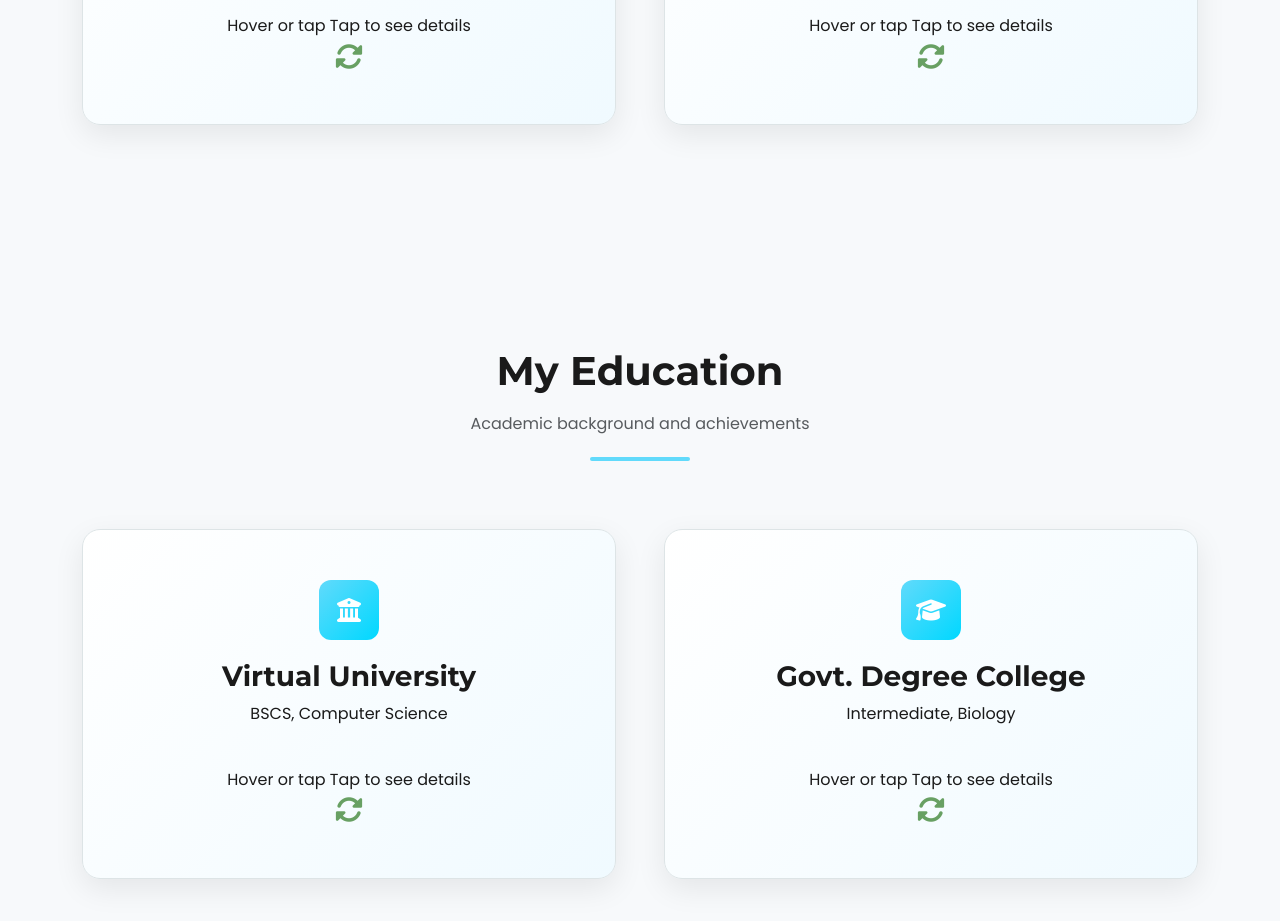
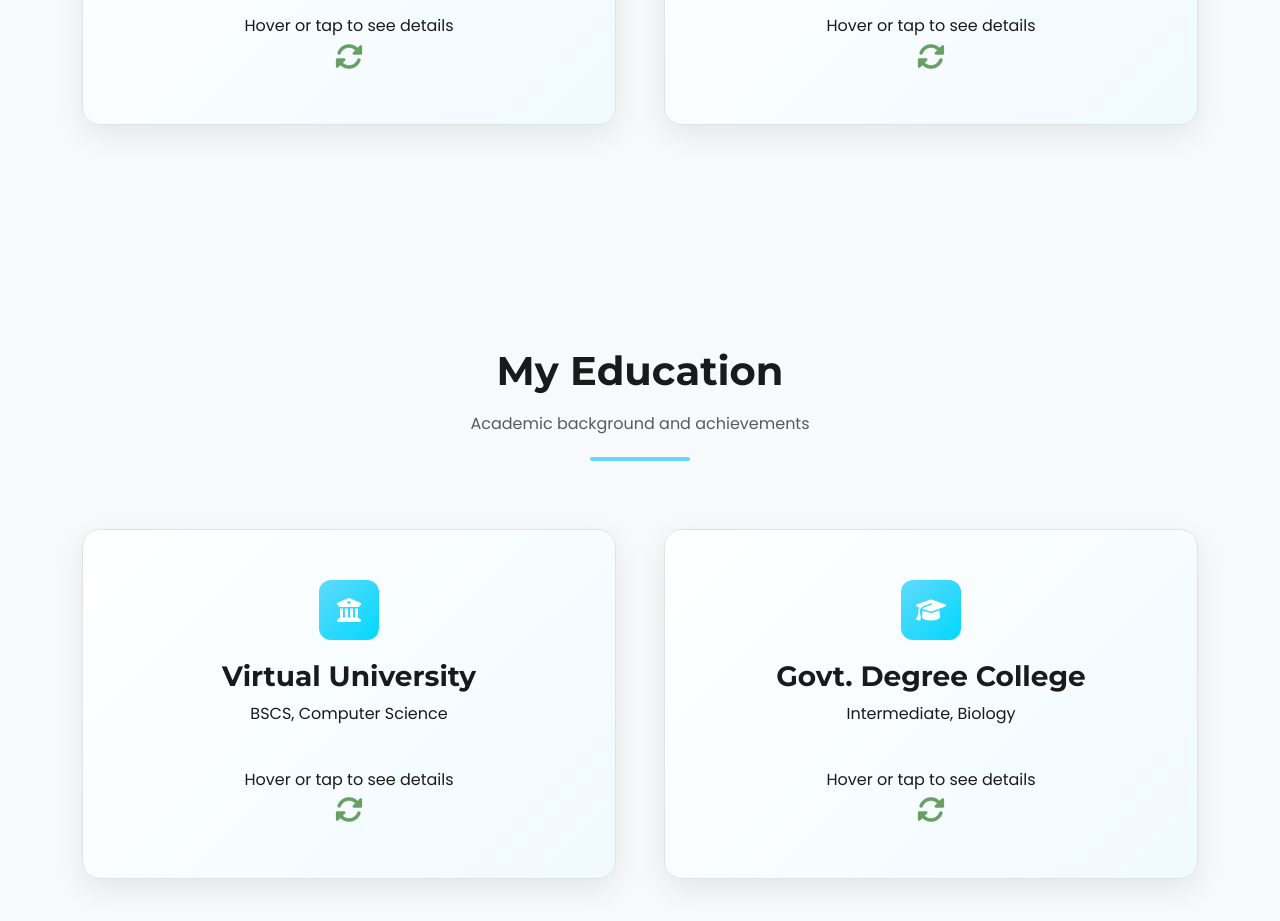
Before and after one commit to AnilaAnilaN/My-Portfolio, a plain HTML site: page index.html in a window 1280 px wide. Shown: the part 3179-4100 px from the top of the page. Drawn offline with nearby package versions, Linux system fonts and the light colour scheme.

Commit message:
fix a little typo

```diff
--- a/index.html
+++ b/index.html
@@ -363,7 +363,7 @@
                                 <h3>Fruit Memory Match Game</h3>
                                 <p>Browser-Based Game</p>
                                 <div class="mt-4">
-                                    <p class="mb-1">Hover or tap Tap to see details</p>
+                                    <p class="mb-1">Hover or tap to see details</p>
                                     <i class="fas fa-sync-alt fs-3 text-primary"></i>
                                 </div>
                             </div>
@@ -401,7 +401,7 @@
                                 <h3>Real-time Chat App</h3>
                                 <p>Ongoing Development</p>
                                 <div class="mt-4">
-                                    <p class="mb-1">Hover or tap Tap to see details</p>
+                                    <p class="mb-1">Hover or tap to see details</p>
                                     <i class="fas fa-sync-alt fs-3 text-primary"></i>
                                 </div>
                             </div>
@@ -449,7 +449,7 @@
                                 <h3>Virtual University</h3>
                                 <p>BSCS, Computer Science</p>
                                 <div class="mt-4">
-                                    <p class="mb-1">Hover or tap Tap to see details</p>
+                                    <p class="mb-1">Hover or tap to see details</p>
                                     <i class="fas fa-sync-alt fs-3 text-primary"></i>
                                 </div>
                             </div>
@@ -484,7 +484,7 @@
                                 <h3>Govt. Degree College</h3>
                                 <p>Intermediate, Biology</p>
                                 <div class="mt-4">
-                                    <p class="mb-1">Hover or tap Tap to see details</p>
+                                    <p class="mb-1">Hover or tap to see details</p>
                                     <i class="fas fa-sync-alt fs-3 text-primary"></i>
                                 </div>
                             </div>
```
